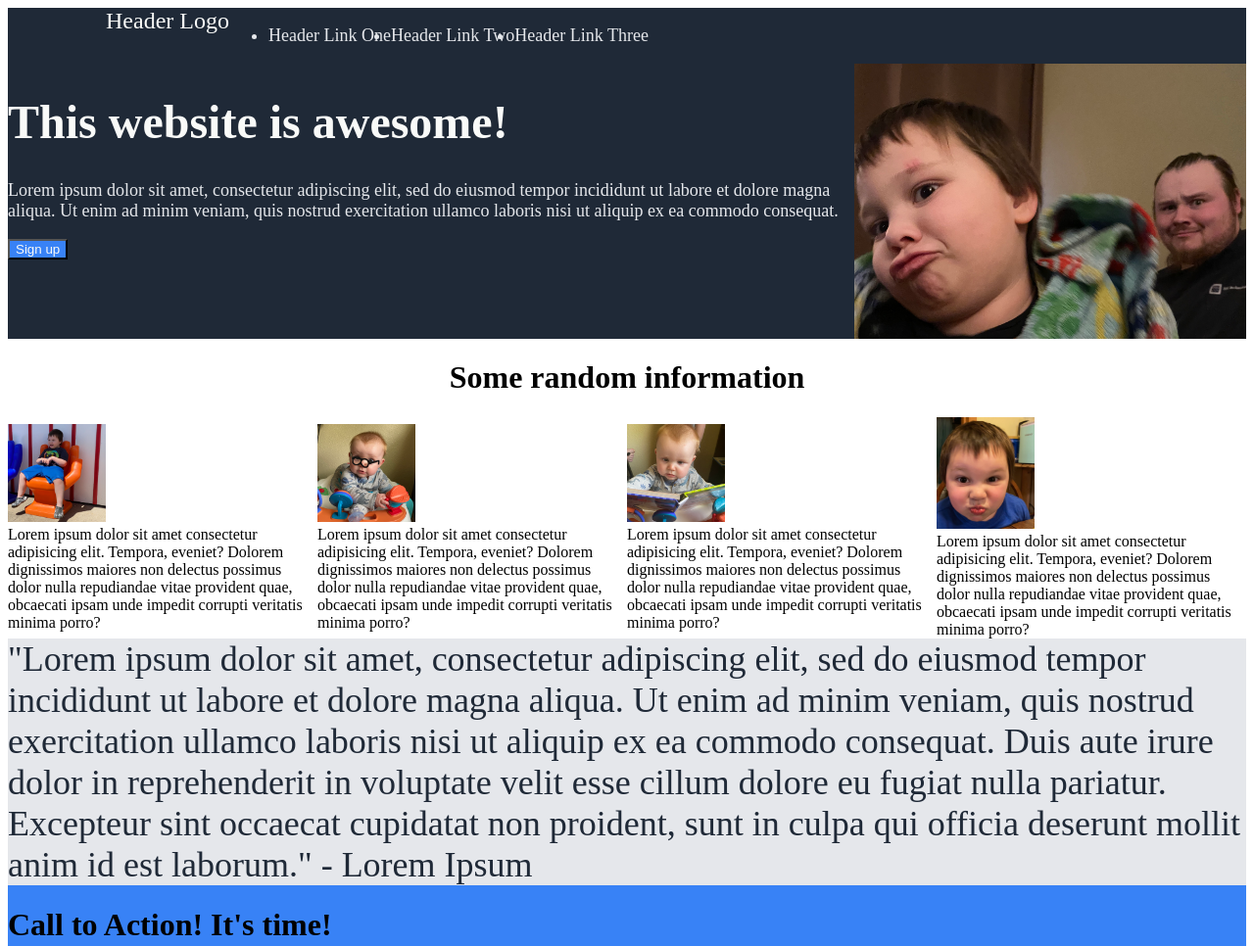
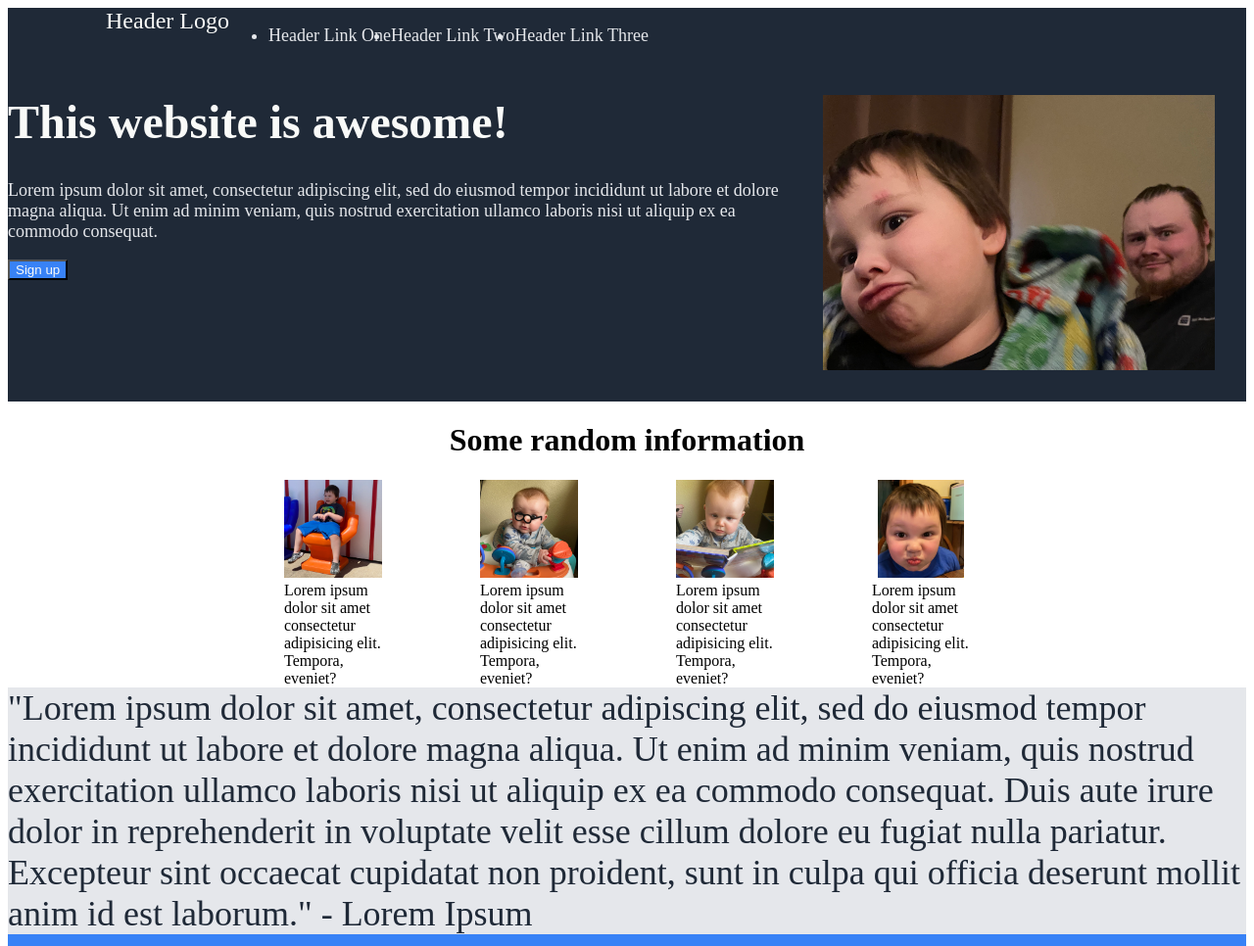
Before and after one commit to samalamadingdong2014/landing-page, a plain HTML site: page index.html in a window 1280 px wide. Shown: the top 966 px of the page at 98% size. Drawn offline with Linux system fonts and the light colour scheme.

Commit message:
Center images and text in the top section

```diff
--- a/index.html
+++ b/index.html
@@ -17,7 +17,7 @@
         </ul>
     </div>
     <div class="top">
-        <div class="text">
+        <div class="top-text">
             <h1 id="top">This website is awesome!</h1>
             <p>Lorem ipsum dolor sit amet,
                 consectetur adipiscing elit, sed
@@ -28,26 +28,26 @@
                 aliquip ex ea commodo consequat.</p>
                 <button class="button">Sign up</button>
         </div>
-        <img src="landing-page-images/IMG_1244.jpeg" style="max-width: 400px;">
+        <img src="landing-page-images/IMG_1244.jpeg" style="max-width: 400px; margin: 32px">
     </div>
     <h1 id="middle">Some random information</h1>
     <div class="middle">
         <div class="content">
             <div class="card">
-                <div class="image"><img src="landing-page-images/IMG_1185.jpeg" style="max-width: 100px;"></div>
-                <div class="text">Lorem ipsum dolor sit amet consectetur adipisicing elit. Tempora, eveniet? Dolorem dignissimos maiores non delectus possimus dolor nulla repudiandae vitae provident quae, obcaecati ipsam unde impedit corrupti veritatis minima porro?</div>
+                <div class="image"><img src="landing-page-images/IMG_1185.jpeg" style="max-width: 100px; max-height: 100px;"></div>
+                <div class="text">Lorem ipsum dolor sit amet consectetur adipisicing elit. Tempora, eveniet?</div>
             </div>
             <div class="card">
-                <div class="image"><img src="landing-page-images/IMG_1215.jpeg" style="max-width: 100px;"></div>
-                <div class="text">Lorem ipsum dolor sit amet consectetur adipisicing elit. Tempora, eveniet? Dolorem dignissimos maiores non delectus possimus dolor nulla repudiandae vitae provident quae, obcaecati ipsam unde impedit corrupti veritatis minima porro?</div>
+                <div class="image"><img src="landing-page-images/IMG_1215.jpeg" style="max-width: 100px; max-height: 100px;"></div>
+                <div class="text">Lorem ipsum dolor sit amet consectetur adipisicing elit. Tempora, eveniet?</div>
             </div>
             <div class="card">
-                <div class="image"><img src="landing-page-images/IMG_1220.jpeg" style="max-width: 100px;"></div>
-                <div class="text">Lorem ipsum dolor sit amet consectetur adipisicing elit. Tempora, eveniet? Dolorem dignissimos maiores non delectus possimus dolor nulla repudiandae vitae provident quae, obcaecati ipsam unde impedit corrupti veritatis minima porro?</div>
+                <div class="image"><img src="landing-page-images/IMG_1220.jpeg" style="max-width: 100px; max-height: 100px;"></div>
+                <div class="text">Lorem ipsum dolor sit amet consectetur adipisicing elit. Tempora, eveniet?</div>
             </div>
             <div class="card">
-                <div class="image"><img src="landing-page-images/IMG_1129.JPG" style="max-width: 100px;"></div>
-                <div class="text">Lorem ipsum dolor sit amet consectetur adipisicing elit. Tempora, eveniet? Dolorem dignissimos maiores non delectus possimus dolor nulla repudiandae vitae provident quae, obcaecati ipsam unde impedit corrupti veritatis minima porro?</div>
+                <div class="image"><img src="landing-page-images/IMG_1129.JPG" style="max-width: 100px; max-height: 100px;"></div>
+                <div class="text">Lorem ipsum dolor sit amet consectetur adipisicing elit. Tempora, eveniet?</div>
             </div>
         </div>
     </div>
--- a/style.css
+++ b/style.css
@@ -69,10 +69,16 @@ p {
     display: flex;
     flex-direction: column;
     justify-content: center;
+    align-items: center;
 }
 
 .content {
     display: flex;
     flex-direction: row;
+    justify-content: center;
+    gap: 100px;
+}
 
+.text {
+    max-width: 100px;
 }
```
